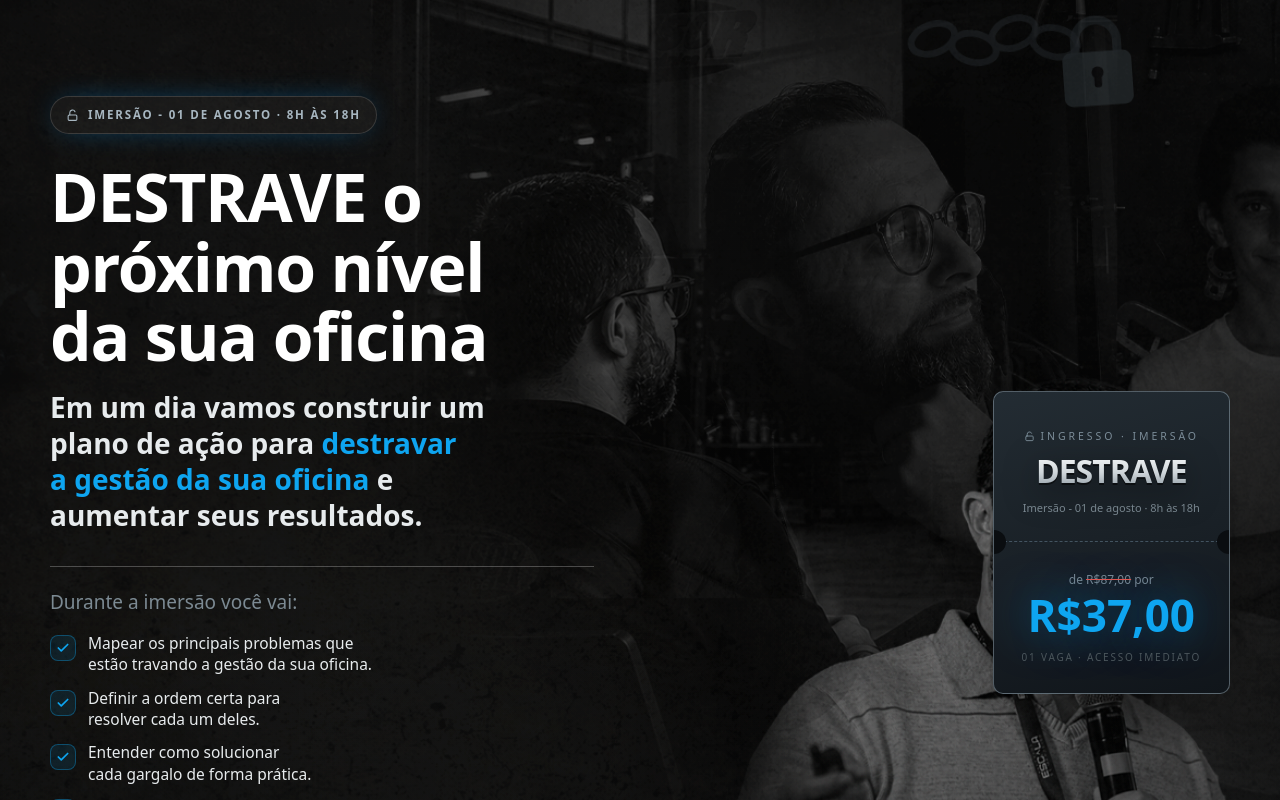
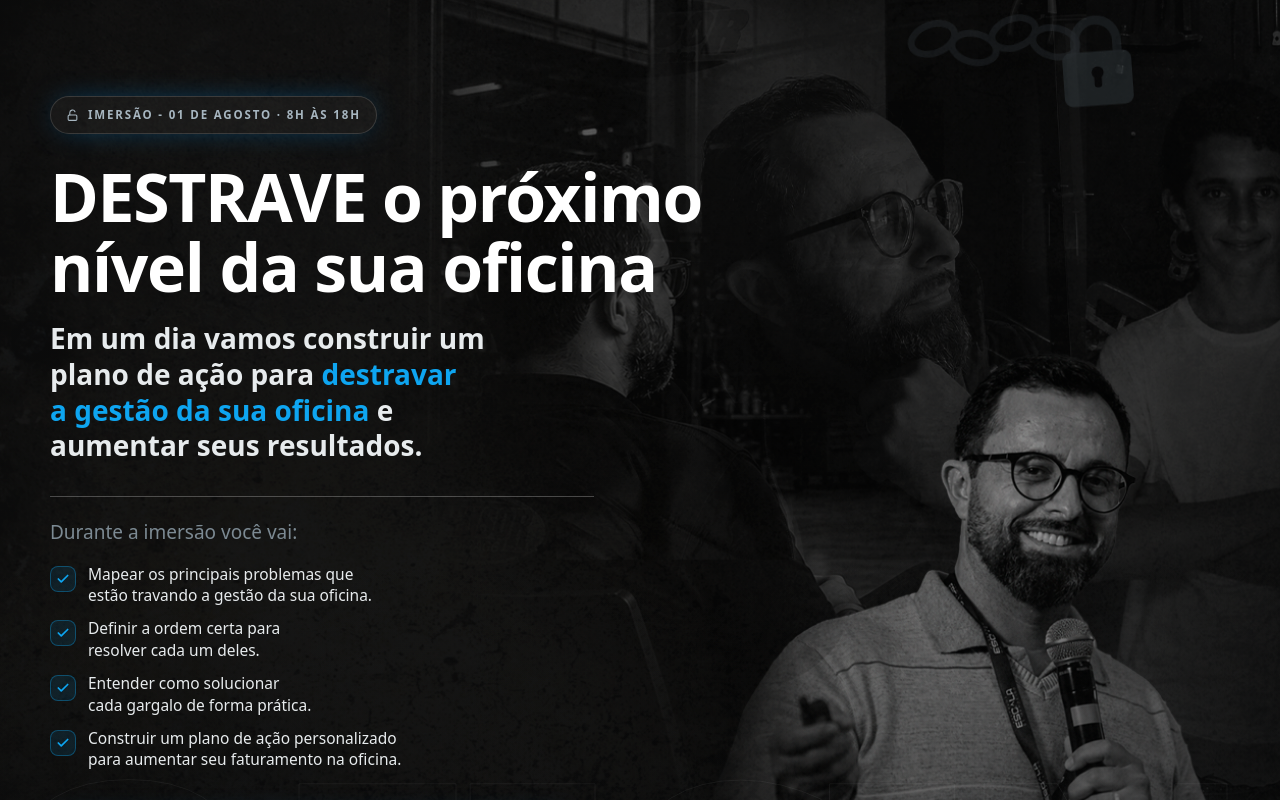
Before and after one commit to cezarhlima1/diegomensor, a Next.js app: page /destrave/lp1 in a window 1280 px wide. Shown: the top 800 px of the page. Built offline with nearby package versions, Linux system fonts and the light colour scheme.

Commit message:
remoção do ticket

```diff
--- a/components/destrave/DestravePage.tsx
+++ b/components/destrave/DestravePage.tsx
@@ -24,7 +24,11 @@ export default function DestravePage({ copy }: { copy: DestraveCopy }) {
         <div className="hero-bg" aria-hidden="true" />
         <DestraveGiantWord word="OFICINA" className="-left-6 -bottom-[6%] hidden md:block" />
         <DestraveChainMotif className="dest-chain-motif pointer-events-none absolute -top-2 right-[-40px] w-[420px] max-w-none opacity-[.35] rotate-[-4deg] hidden sm:block" />
-        <div className="wrap grid grid-cols-1 lg:grid-cols-[1.15fr_.85fr] gap-14 items-center">
+        <div
+          className={`wrap grid grid-cols-1 items-center ${
+            copy.heroTitle ? "" : "lg:grid-cols-[1.15fr_.85fr] gap-14"
+          }`}
+        >
           <div>
             <span className="hero-badge reveal">
               <Lock className="w-[13px] h-[13px]" />
@@ -98,11 +102,13 @@ export default function DestravePage({ copy }: { copy: DestraveCopy }) {
             </div>
           </div>
 
-          <DestraveTicket
-            eventLine={copy.eventLine}
-            priceOld={copy.finalBlock.priceOld}
-            priceNew={copy.finalBlock.priceNew}
-          />
+          {!copy.heroTitle && (
+            <DestraveTicket
+              eventLine={copy.eventLine}
+              priceOld={copy.finalBlock.priceOld}
+              priceNew={copy.finalBlock.priceNew}
+            />
+          )}
         </div>
       </section>
 
```
